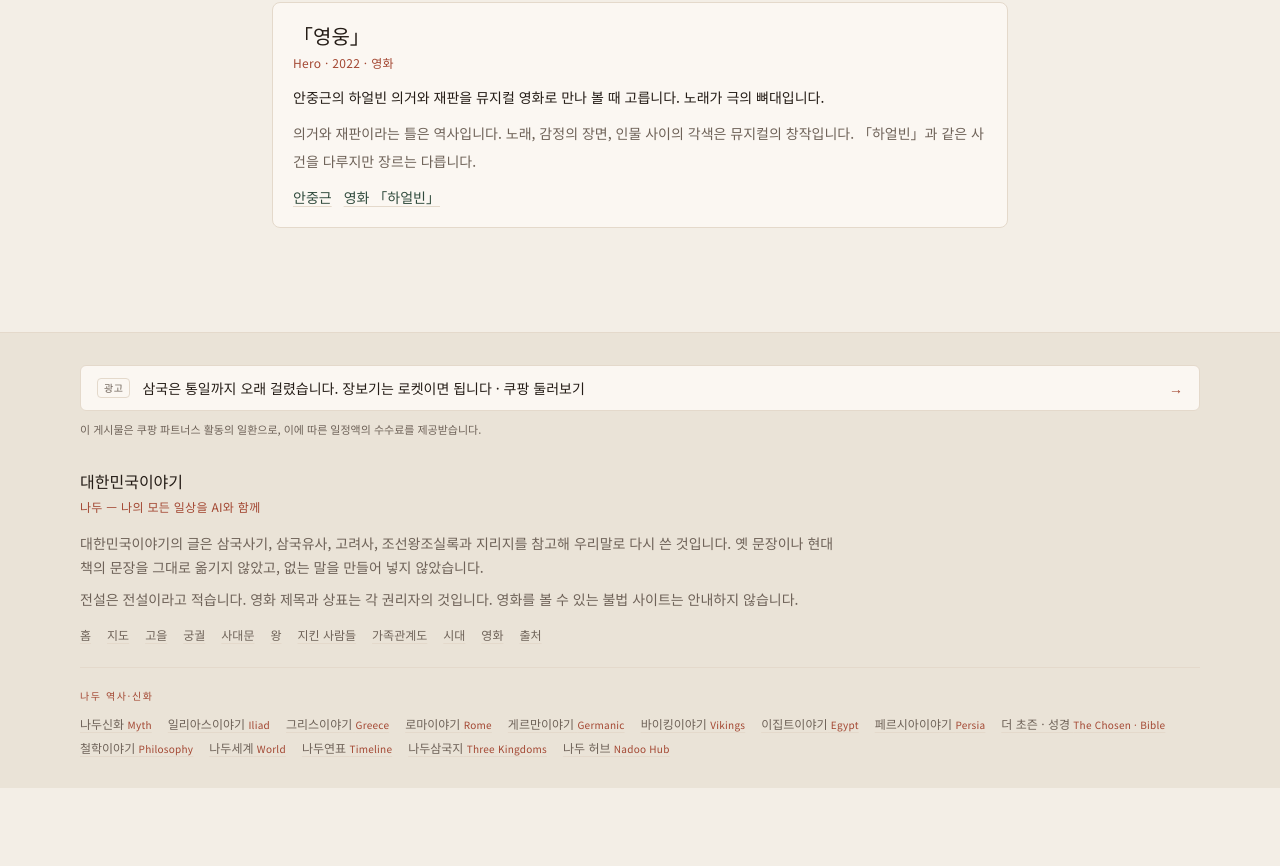
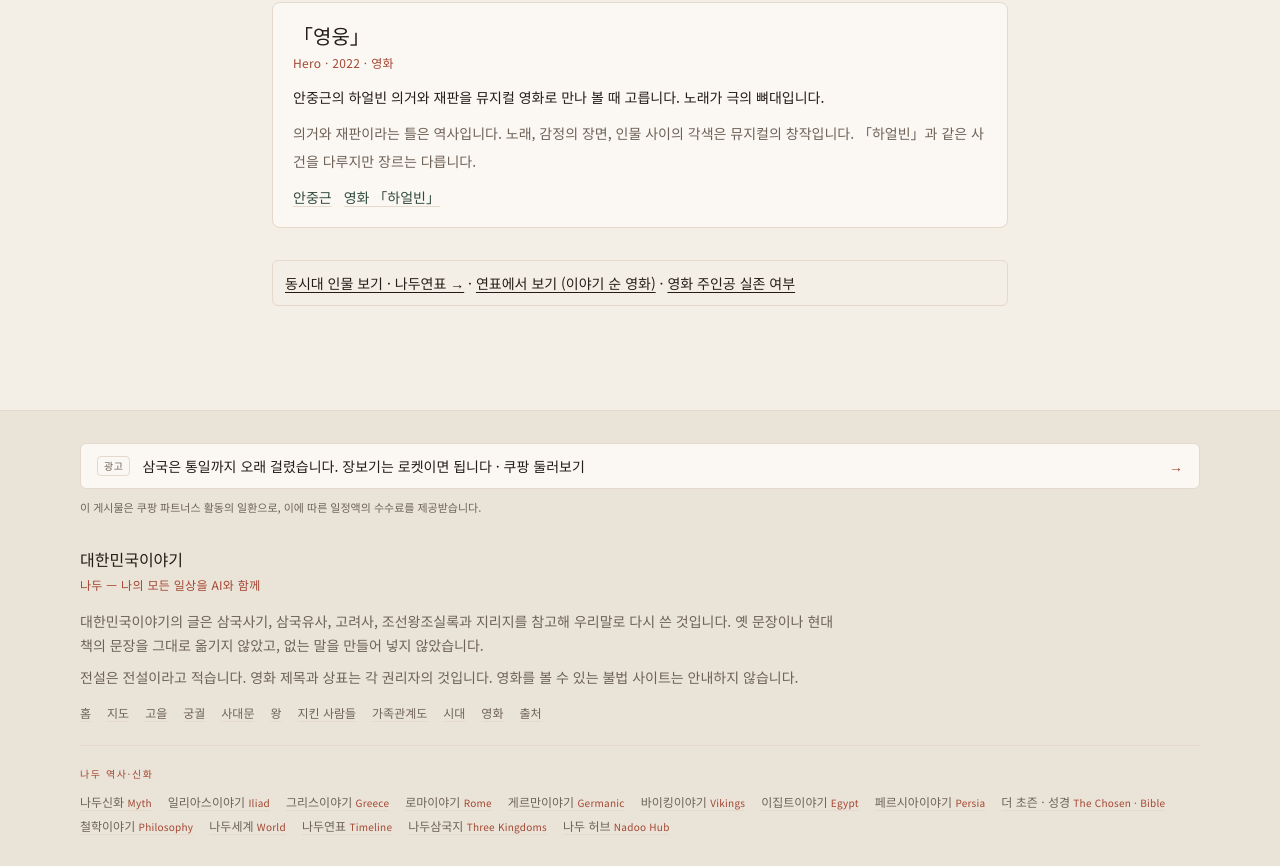
Before and after one commit to eomjinseong-art/korea-stories, a Next.js app: page /defenders/an-jung-geun in a window 1280 px wide. Shown: the part 1582-2448 px from the top of the page. Before the commit the page ends 2370 px from the top, so only its background shows below. Built offline with nearby package versions, Linux system fonts and the light colour scheme; no server answers.

Commit message:
나두연표 허브 링크: 동시대 인물·연표에서 보기·주인공 실존 여부 (#12)

```diff
--- a/src/app/defenders/[slug]/page.tsx
+++ b/src/app/defenders/[slug]/page.tsx
@@ -6,6 +6,7 @@
 import { battleBySlug } from "@/data/battles";
 import { defenderBySlug, defenders } from "@/data/defenders";
 import { externalAnchor, SITE_URL } from "@/lib/site";
+import { NadooHubPersonLink } from "@/components/NadooHubLink";
 
 type Props = { params: Promise<{ slug: string }> };
 
@@ -126,6 +127,7 @@
           는 다른 인물과 전투의 작품입니다.
         </p>
       )}
+      <NadooHubPersonLink base="https://korea-stories.vercel.app/defenders/" slug={person.slug!} />
     </article>
   );
 }
--- a/src/app/films/page.tsx
+++ b/src/app/films/page.tsx
@@ -4,6 +4,7 @@
 import { FilmCards } from "@/components/FilmCards";
 import { films } from "@/data/films";
 import { otherFilms } from "@/lib/site";
+import { NadooHubFilmsLink } from "@/components/NadooHubLink";
 
 export const metadata: Metadata = {
   title: "관련 영화",
@@ -29,6 +30,7 @@
       </p>
       <FilmCards slugs={films.map((film) => film.slug)} heading="작품" />
       <CrossSiteSection id="other-films-heading" title="다른 사이트의 영화" english="Films on sister sites" links={otherFilms} />
+      <NadooHubFilmsLink />
     </div>
   );
 }
--- a/src/app/rulers/[slug]/page.tsx
+++ b/src/app/rulers/[slug]/page.tsx
@@ -5,6 +5,7 @@
 import { familyTreeHref } from "@/data/family-tree";
 import { rulerBySlug, rulers } from "@/data/rulers";
 import { externalAnchor } from "@/lib/site";
+import { NadooHubPersonLink } from "@/components/NadooHubLink";
 
 type Props = { params: Promise<{ slug: string }> };
 
@@ -79,6 +80,7 @@
         </p>
       ) : null}
       <FilmCards slugs={ruler.filmSlugs} />
+      <NadooHubPersonLink base="https://korea-stories.vercel.app/rulers/" slug={ruler.slug!} />
     </article>
   );
 }
--- /dev/null
+++ b/src/components/NadooHubLink.tsx
@@ -0,0 +1,41 @@
+/** 나두연표 허브로 가는 링크. 이야기 순 영화, 주인공 실존 여부, 동시대 인물. */
+const HUB = "https://nadoo-timeline.vercel.app";
+const YEARS: Record<string, Record<string, number>> = {"https://korea-stories.vercel.app/rulers/": {"suro": 42, "geunchogo": 360, "seong": 538, "uija": 650, "jinheung": 558, "seondeok": 640, "munmu": 671, "wanggeon": 930, "gwangjong": 962, "gongmin": 1362, "taejo": 1395, "sejong": 1434, "yeonsangun": 1500, "gwanghae": 1616, "yeongjo": 1750, "jeongjo": 1788, "sado": 1748}, "https://korea-stories.vercel.app/defenders/": {"eulji-mundeok": 612, "kim-yu-sin": 634, "jang-bo-go": 837, "gang-gam-chan": 990, "choe-yeong": 1352, "yi-sun-sin": 1572, "an-jung-geun": 1894, "hong-beom-do": 1906, "kim-gu": 1912}};
+
+export function NadooHubPersonLink({ base, slug }: { base: string; slug: string }) {
+  const year = YEARS[base]?.[slug];
+  const contemporaries = year ? `${HUB}/contemporaries?year=${year}` : `${HUB}/contemporaries`;
+  return (
+    <aside aria-label="나두연표에서 보기" className="mt-8 rounded-md border border-line p-3 text-sm">
+      <a href={contemporaries} target="_blank" rel="noopener noreferrer" className="underline underline-offset-4">
+        동시대 인물 보기 · 나두연표 →
+      </a>
+      {" · "}
+      <a href={`${HUB}/films`} target="_blank" rel="noopener noreferrer" className="underline underline-offset-4">
+        연표에서 보기 (이야기 순 영화)
+      </a>
+      {" · "}
+      <a href={`${HUB}/protagonists`} target="_blank" rel="noopener noreferrer" className="underline underline-offset-4">
+        영화 주인공 실존 여부
+      </a>
+    </aside>
+  );
+}
+
+export function NadooHubFilmsLink() {
+  return (
+    <aside aria-label="나두연표 영화 허브" className="mt-8 rounded-md border border-line p-3 text-sm">
+      <a href={`${HUB}/films`} target="_blank" rel="noopener noreferrer" className="underline underline-offset-4">
+        모든 역사 영화를 이야기 속 해 순서로 보기 · 나두연표 →
+      </a>
+      {" · "}
+      <a href={`${HUB}/protagonists`} target="_blank" rel="noopener noreferrer" className="underline underline-offset-4">
+        주인공은 실존 인물일까
+      </a>
+      {" · "}
+      <a href={`${HUB}/contemporaries`} target="_blank" rel="noopener noreferrer" className="underline underline-offset-4">
+        동시대 인물
+      </a>
+    </aside>
+  );
+}
```
